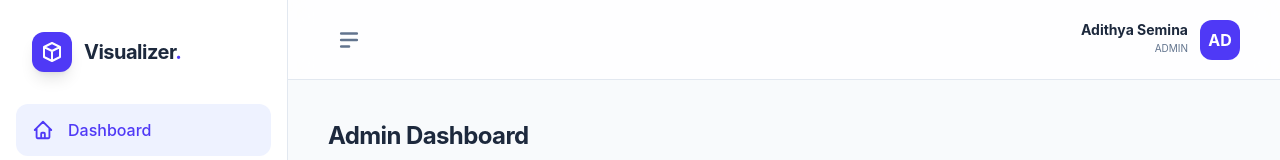
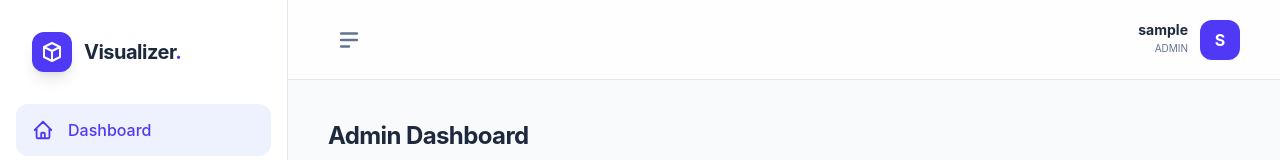
Before and after one commit to shiraz2003/Furniture-Visualizer, a React (Vite) app in the folder client/: page /admin in a window 1280 px wide. Shown: the top 160 px of the page. Built offline with nearby package versions, Linux system fonts and the light colour scheme; no server answers; sample sign-in values are in the browser's storage.

Commit message:
admin layout updates

```diff
--- a/client/src/admin/adminlayout.jsx
+++ b/client/src/admin/adminlayout.jsx
@@ -5,7 +5,6 @@ import {
   HiOutlineUsers,
   HiOutlineCube,
   HiOutlineLogout,
-  HiOutlineSearch,
   HiMenuAlt2,
   HiX
 } from 'react-icons/hi';
@@ -16,6 +15,23 @@ const AdminLayout = () => {
   const location = useLocation();
   const [isSidebarOpen, setSidebarOpen] = useState(false);
 
+  // --- Login තොරතුරු ලබා ගැනීම ---
+  // setUserData පාවිච්චි නොකරන නිසා එය ඉවත් කළා (ESLint warning එක මඟ හැරීමට)
+  const [userData] = useState({
+    name: localStorage.getItem('userName') || 'Adithya Semina',
+    role: localStorage.getItem('userRole') || 'Admin'
+  });
+
+  // නමේ මුලකුරු ලබා ගැනීමට (උදා: Adithya Semina -> AS)
+  const getInitials = (name) => {
+    if (!name) return "AD";
+    return name
+      .split(' ')
+      .map((n) => n[0])
+      .join('')
+      .toUpperCase()
+      .slice(0, 2);
+  };
 
   useEffect(() => {
     const handleResize = () => {
@@ -29,6 +45,8 @@ const AdminLayout = () => {
 
   const handleLogout = () => {
     localStorage.removeItem('token');
+    localStorage.removeItem('userName');
+    localStorage.removeItem('userRole');
     toast.success("Logged out!");
     navigate('/login');
   };
@@ -65,7 +83,6 @@ const AdminLayout = () => {
             </div>
             {isSidebarOpen && <span className="text-xl font-bold text-slate-800 tracking-tight">Visualizer<span className="text-indigo-600">.</span></span>}
           </div>
-          {/* Mobile Close Button */}
           <button onClick={() => setSidebarOpen(false)} className="lg:hidden p-2 text-slate-500"><HiX size={24}/></button>
         </div>
 
@@ -106,10 +123,14 @@ const AdminLayout = () => {
 
           <div className="flex items-center gap-3">
              <div className="text-right hidden sm:block">
-                <p className="text-sm font-bold text-slate-800 leading-none">Adithya Semina</p>
-                <p className="text-[10px] text-slate-500 mt-1 uppercase">Admin</p>
+                {/* Dynamic Name and Role */}
+                <p className="text-sm font-bold text-slate-800 leading-none">{userData.name}</p>
+                <p className="text-[10px] text-slate-500 mt-1 uppercase">{userData.role}</p>
              </div>
-             <div className="w-10 h-10 bg-indigo-600 text-white rounded-xl flex items-center justify-center font-bold">AD</div>
+             {/* Dynamic Avatar Initials */}
+             <div className="w-10 h-10 bg-indigo-600 text-white rounded-xl flex items-center justify-center font-bold">
+                {getInitials(userData.name)}
+             </div>
           </div>
         </header>
 
@@ -119,7 +140,6 @@ const AdminLayout = () => {
             <Outlet />
           </div>
         </main>
-
       </div>
     </div>
   );
```
